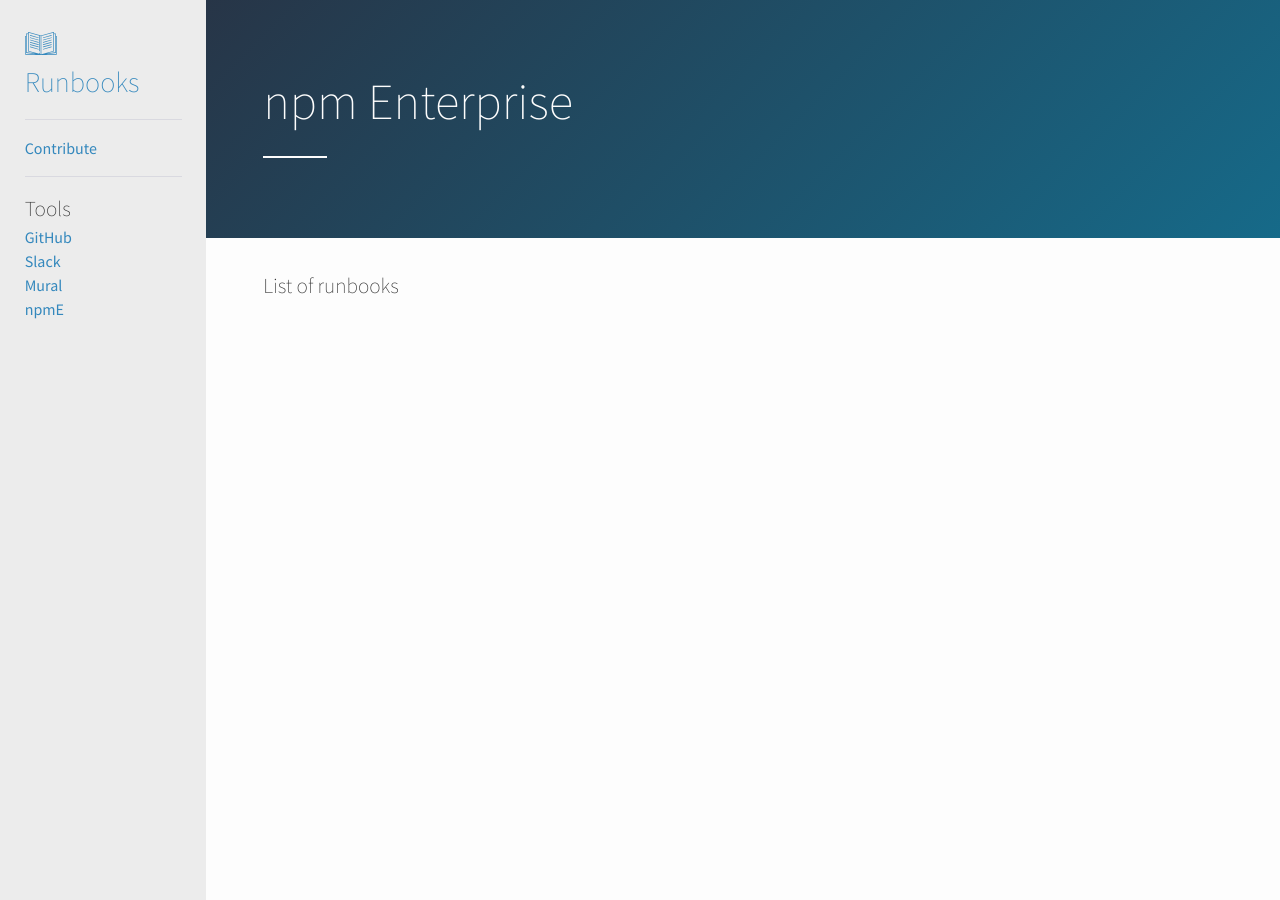
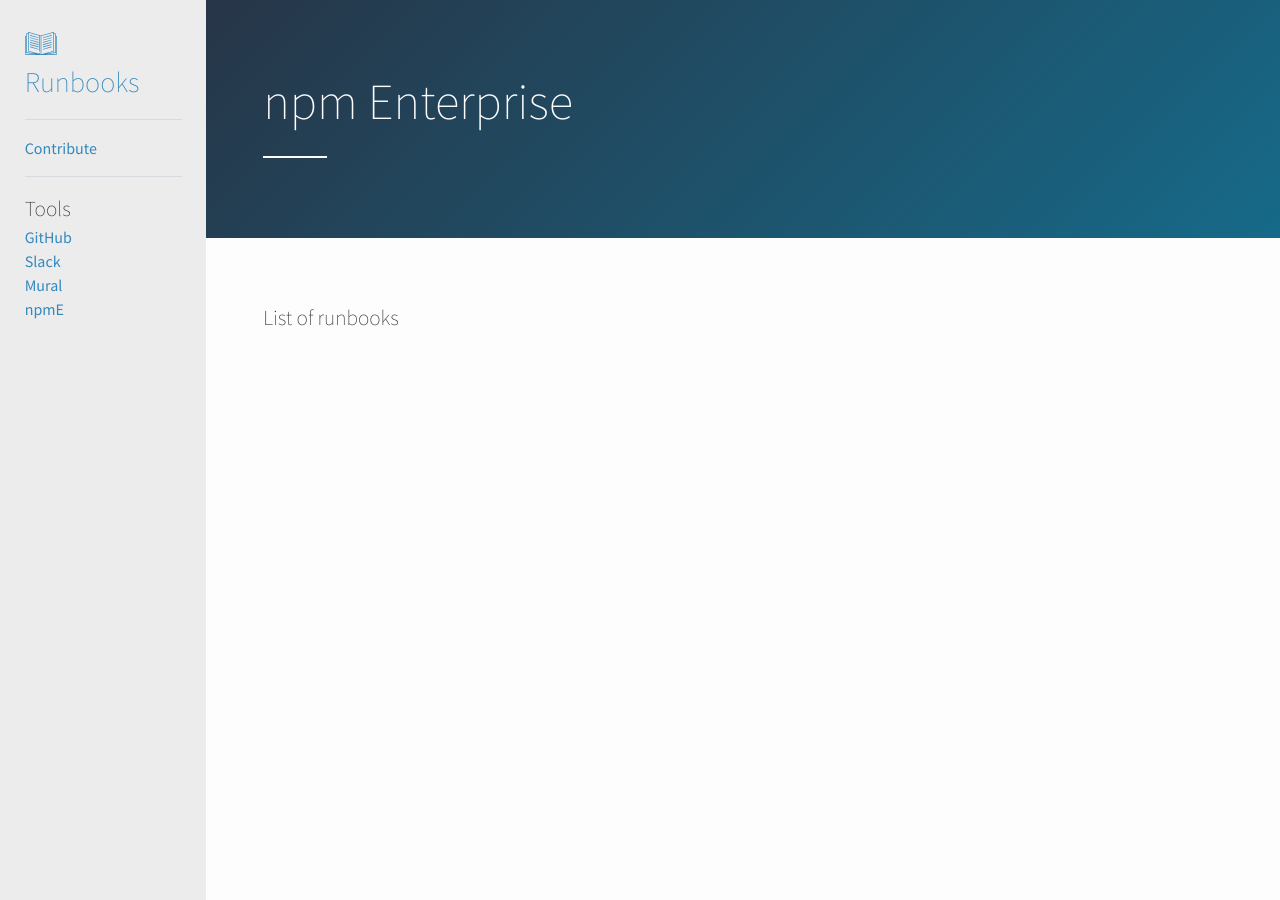
Before and after one commit to techtolentino/one-seven, a Jekyll site: the page built from tools/npme.md, in a window 1280 px wide. Built offline with Jekyll 4.4.1, drawn with Linux system fonts in a browser that asks for light colours.

Commit message:
footer empty

```diff
--- a/_includes/footer.html
+++ b/_includes/footer.html
@@ -1,4 +1,4 @@
-<div class="band-md">
+<div class="band">
     <div class="container">
 
     </div>
--- a/_layouts/default.html
+++ b/_layouts/default.html
@@ -10,5 +10,6 @@
                 {{ content }}
             </div>
         </div>
+        <script src="{{site.url}}{{site.baseurl}}/js/main.js"></script>
     </body>
 </html>
--- a/_layouts/tool-page.html
+++ b/_layouts/tool-page.html
@@ -8,7 +8,7 @@
     </div>
 </div>
 
-<div class="band">
+<div class="band-md">
     <div class="container">
         <h4>List of runbooks</h4>
         <ul>
@@ -22,3 +22,4 @@
         </ul>
     </div>
 </div>
+{% include footer.html %}
```
